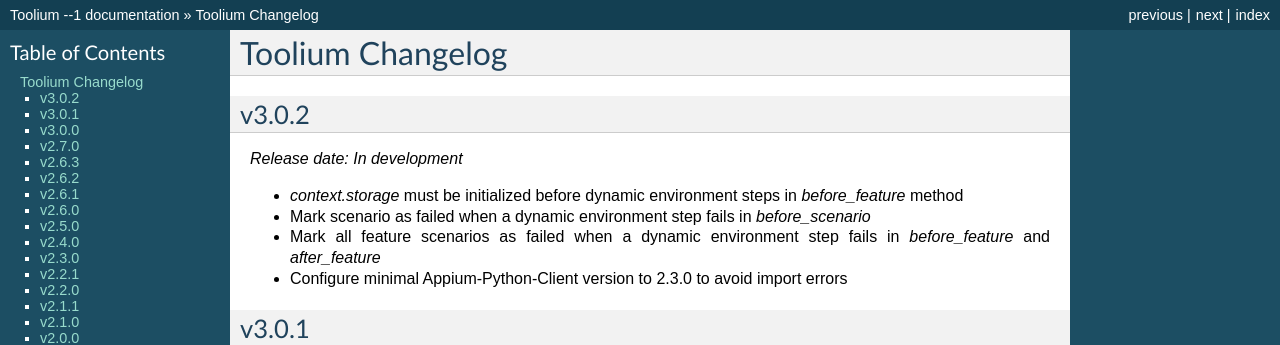
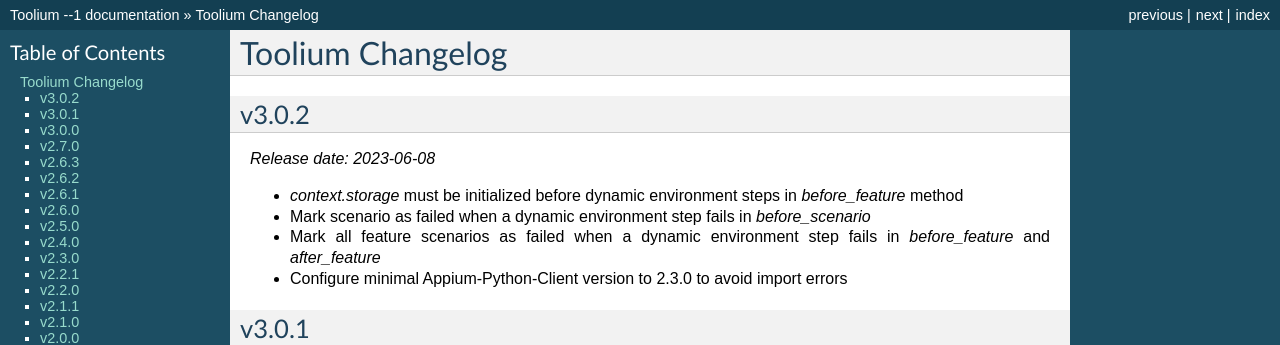
Before and after one commit to Telefonica/toolium, a Sphinx documentation site: the page built from docs/changelog.rst, in a window 1280 px wide and 900 px high. Shown: the top 345 px of the window. Built offline with Sphinx 7.4.7, drawn with Linux system fonts in a browser that asks for light colours.

Commit message:
Release Toolium 3.0.2 (#351)

```diff
--- a/CHANGELOG.rst
+++ b/CHANGELOG.rst
@@ -4,7 +4,7 @@
 v3.0.2
 ------
 
-*Release date: In development*
+*Release date: 2023-06-08*
 
 - `context.storage` must be initialized before dynamic environment steps in `before_feature` method
 - Mark scenario as failed when a dynamic environment step fails in `before_scenario`
--- a/docs/driver_configuration_modification.rst
+++ b/docs/driver_configuration_modification.rst
@@ -46,6 +46,6 @@
 
     def finalize_properties_configuration(self):
         if self.config.getboolean_optional('Server', 'enabled'):
-            self.config.set('Capabilities', 'selenoid:options', {'enableVideo': True}):
+            self.config.set('Capabilities', 'selenoid:options', "{'enableVideo': True}"):
 
     DriverWrapper.finalize_properties_configuration = finalize_properties_configuration
```
Also changed, not shown: 1 other file.
